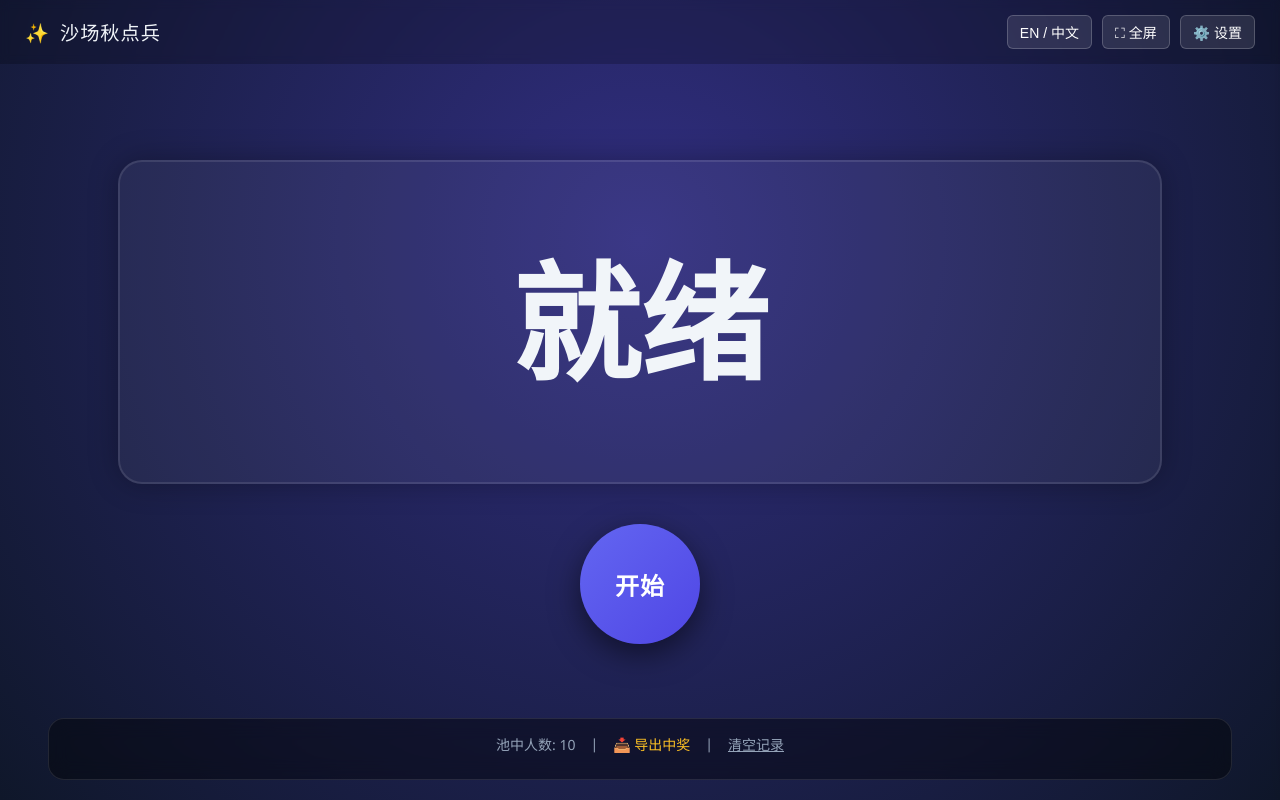
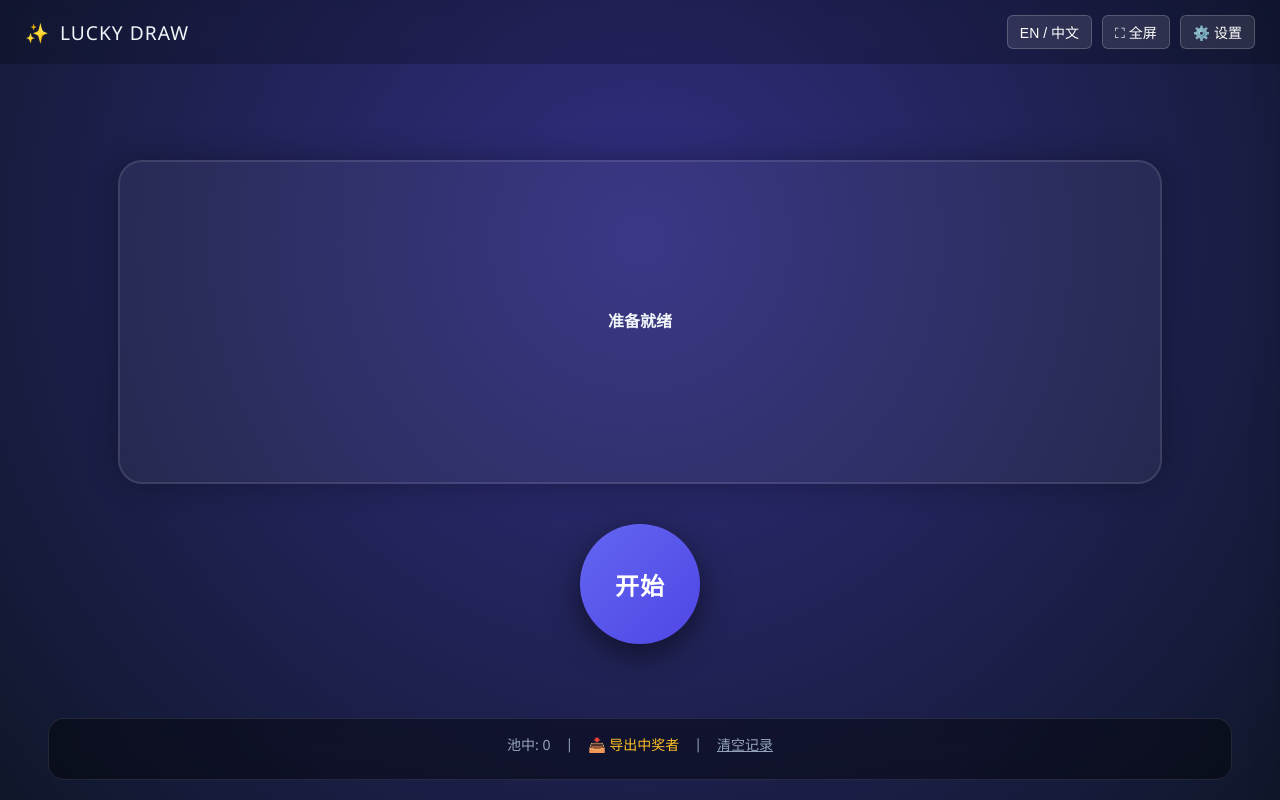
Before and after one commit to ccymathphysics/luckydraw, a plain HTML site: page index.html in a window 1280 px wide. Drawn offline with Linux system fonts and the light colour scheme.

Commit message:
Change DEFAULT_POEM to 'none'

```diff
--- a/index.html
+++ b/index.html
@@ -225,16 +225,7 @@
 
 <script>
     /* --- 0. 默认名单配置 --- */
-    const DEFAULT_POEM = `醉里挑灯看剑
-梦回吹角连营
-八百里分麾下炙
-五十弦翻塞外声
-沙场秋点兵
-马作的卢飞快
-弓如霹雳弦惊
-了却君王天下事
-赢得生前身后名
-可怜白发生`;
+    const DEFAULT_POEM = none;
 
     /* --- 1. 多语言配置 --- */
     const i18nData = {
```
